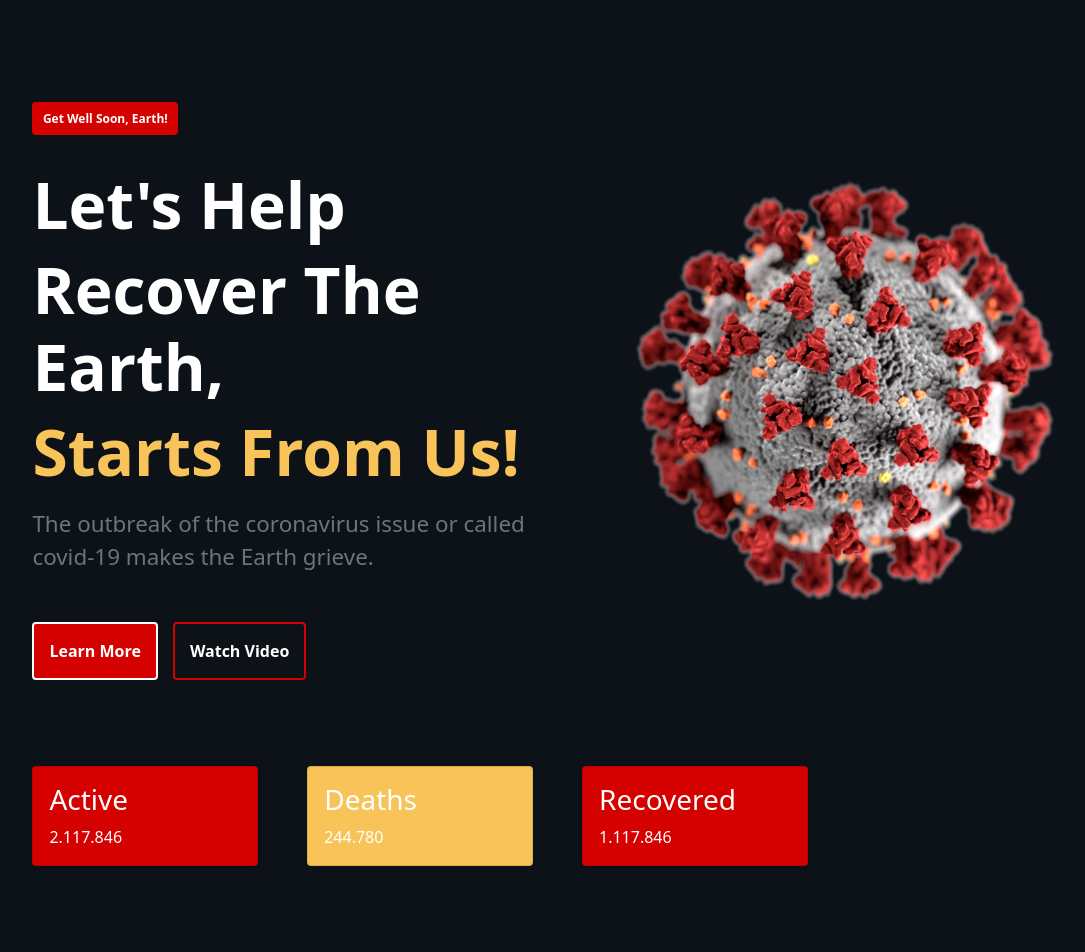
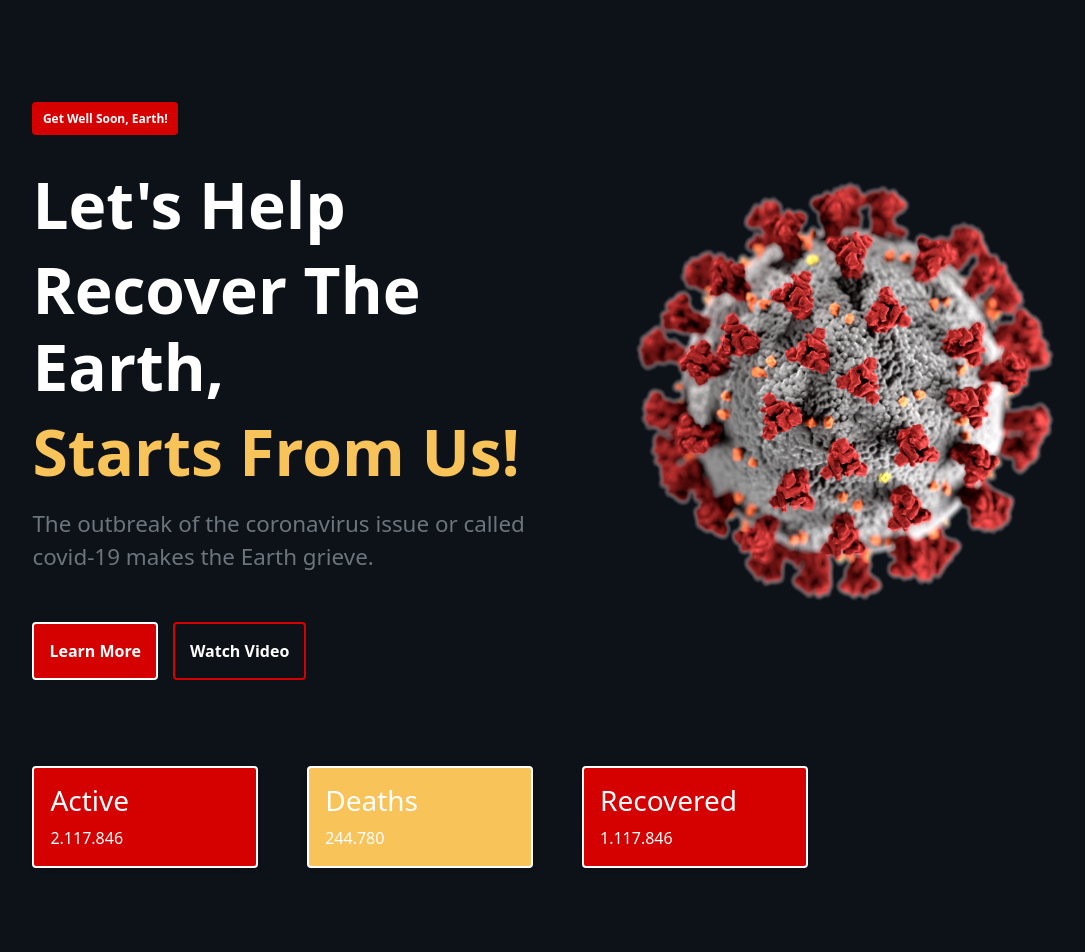
Before and after one commit to DemarioDouce/GwehCovid19-Website, a React (Create React App) app: page / in a window 1280 px wide. Shown: the top 952 px of the page, without its empty margins (70-1155 px from the left). Built offline with nearby package versions, Linux system fonts and the light colour scheme.

Commit message:
Changes and improvements.

```diff
--- a/src/res/components/CardComponent.js
+++ b/src/res/components/CardComponent.js
@@ -3,7 +3,12 @@ function CardComponent({ title, text, color }) {
     <>
       <div
         class="card shadow-sm rounded"
-        style={{ width: "90%", color: "#ffffff", backgroundColor: color }}
+        style={{
+          width: "90%",
+          color: "#ffffff",
+          backgroundColor: color,
+          border: "2px solid #ffffff",
+        }}
       >
         <div class="card-body">
           <h3 class="card-title">{title}</h3>
```
